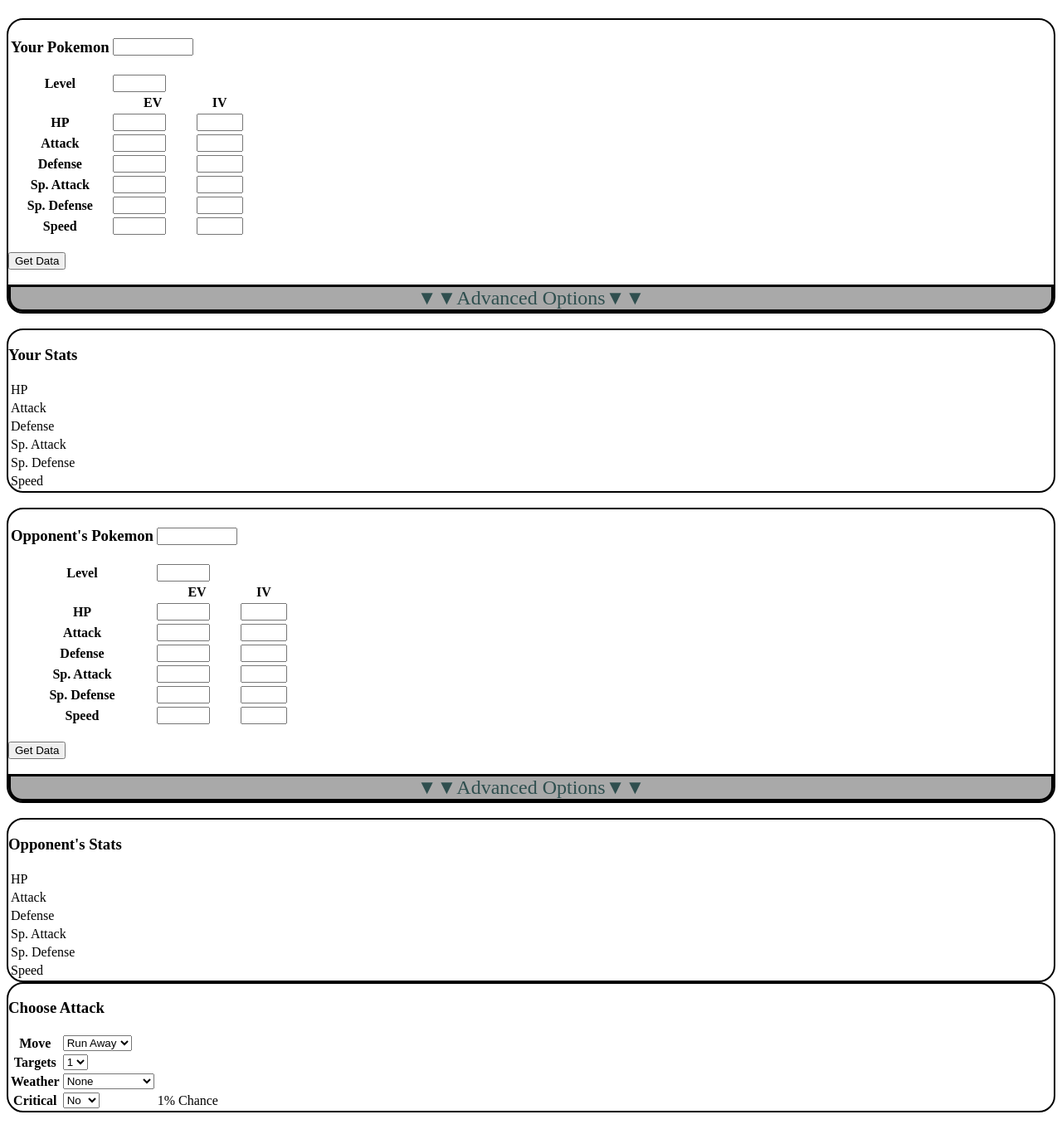
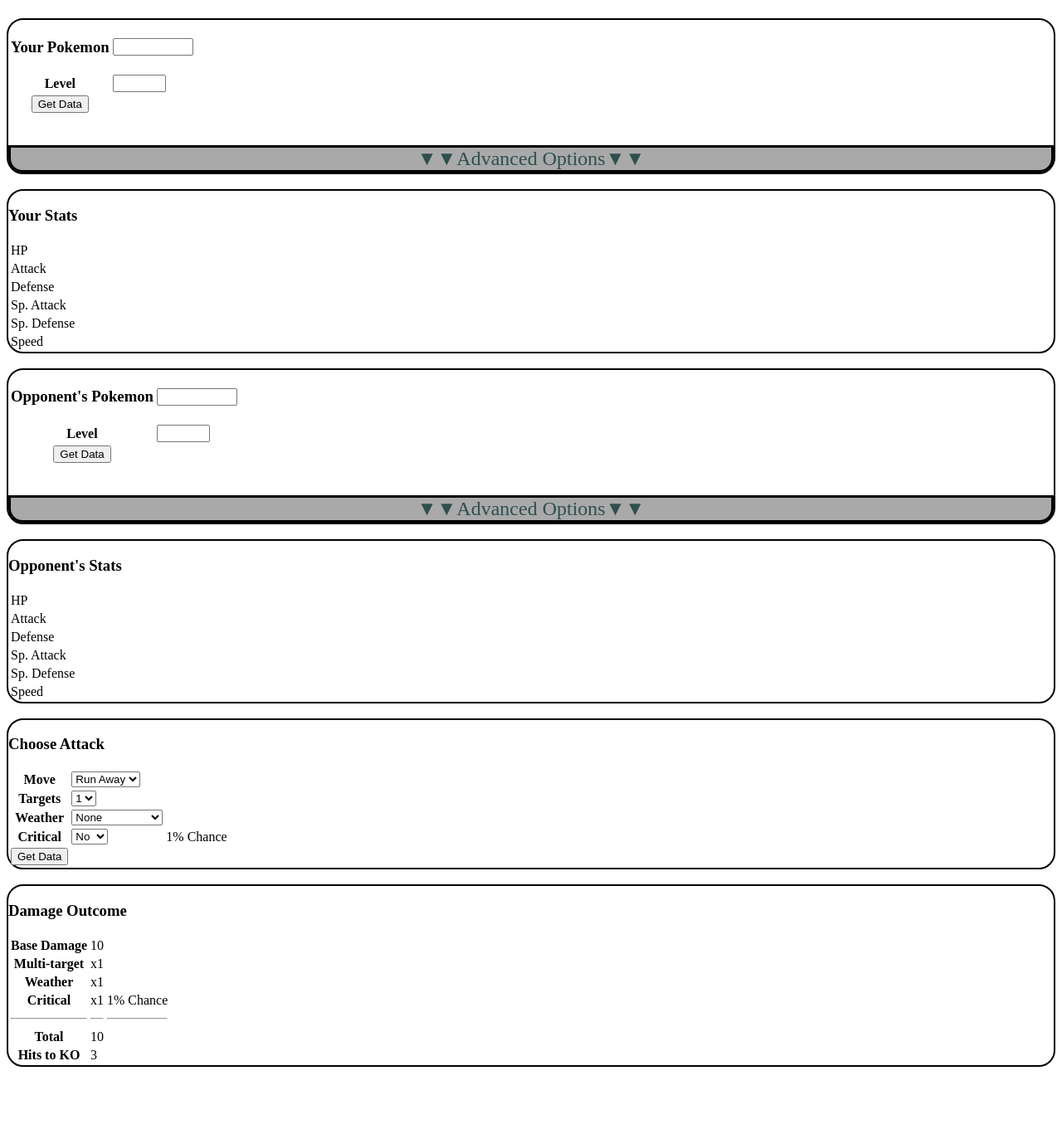
Before and after one commit to scotttolman/scotttolman.github.io, a PHP site: page /app/index.html in a window 1280 px wide. Shown: the part 58-1425 px from the top of the page at 83% size. After the commit the page ends 1344 px from the top, so only its background shows below. Run offline with PHP 8.4, Linux system fonts and the light colour scheme.

Commit message:
progress save

```diff
--- a/app/index.html
+++ b/app/index.html
@@ -8,7 +8,7 @@
     <link rel="stylesheet" type="text/css" media="screen" href="main.css" />
     <script src="main.js"></script>
 </head>
-<body>
+<body onload="initialize()">
     <div class="header">
         <h1>Pokemon Stat and Damage Calculator</h1>
     </div>
@@ -24,46 +24,48 @@
                 <td><input type="number" name="yLevel" id="yLevel" min="1" max="100"></td>
                 <td></td>
             </tr>
-            <tr>
+            <tr class="yAdv">
                 <td></td>
                 <th>EV</th>
                 <th>IV</th>
             </tr>
-            <tr>
+            </tr>
+            <tr class="yAdv">
                 <th>HP</th>
-                <td><input type="number" name="yHPEV" id="yHPEV" min="0" max="252"></td>
-                <td><input type="number" name="yHPIV" id="yHPIV" min="0" max="31"></td>
+                <td><input type="number" name="yHPEV" id="yHPEV" min="0" max="252" value="0"></td>
+                <td><input type="number" name="yHPIV" id="yHPIV" min="0" max="31" value="15"></td>
+            </tr>
+            <tr class="yAdv">
+                <th>Attack</th>
+                <td><input type="number" name="yAttackEV" id="yAttackEV" min="0" max="252" value="0"></td>
+                <td><input type="number" name="yAttackIV" id="yAttackIV" min="0" max="31" value="15"></td>
+            </tr>
+            <tr class="yAdv">
+                <th>Defense</th>
+                <td><input type="number" name="yDefenseEV" id="yDefenseEV" min="0" max="252" value="0"></td>
+                <td><input type="number" name="yDefenseIV" id="yDefenseIV" min="0" max="31" value="15"></td>
+            </tr>
+            <tr class="yAdv">
+                <th>Sp. Attack</th>
+                <td><input type="number" name="yS_AttackEV" id="yS_AttackEV" min="0" max="252" value="0"></td>
+                <td><input type="number" name="yS_AttackIV" id="yS_AttackIV" min="0" max="31" value="15"></td>
+            </tr>
+            <tr class="yAdv">
+                <th>Sp. Defense</th>
+                <td><input type="number" name="yS_DefenseEV" id="yS_DefenseEV" min="0" max="252" value="0"></td>
+                <td><input type="number" name="yS_DefenseIV" id="yS_DefenseIV" min="0" max="31" value="15"></td>
+            </tr>
+            <tr class="yAdv">
+                <th>Speed</th>
+                <td><input type="number" name="ySpeedEV" id="ySpeedEV" min="0" max="252" value="0"></td>
+                <td><input type="number" name="ySpeedIV" id="ySpeedIV" min="0" max="31" value="15"></td>
             </tr>
             <tr>
-                <th>Attack</th>
-                <td><input type="number" name="yAttackEV" id="yAttackEV" min="0" max="252"></td>
-                <td><input type="number" name="yAttackIV" id="yAttackIV" min="0" max="31"></td>
-            </tr>
-            <tr>
-                <th>Defense</th>
-                <td><input type="number" name="yDefenseEV" id="yDefenseEV" min="0" max="252"></td>
-                <td><input type="number" name="yDefenseIV" id="yDefenseIV" min="0" max="31"></td>
-            </tr>
-            <tr>
-                <th>Sp. Attack</th>
-                <td><input type="number" name="yS_AttackEV" id="yS_AttackEV" min="0" max="252"></td>
-                <td><input type="number" name="yS_AttackIV" id="yS_AttackIV" min="0" max="31"></td>
-            </tr>
-            <tr>
-                <th>Sp. Defense</th>
-                <td><input type="number" name="yS_DefenseEV" id="yS_DefenseEV" min="0" max="252"></td>
-                <td><input type="number" name="yS_DefenseIV" id="yS_DefenseIV" min="0" max="31"></td>
-            </tr>
-            <tr>
-                <th>Speed</th>
-                <td><input type="number" name="ySpeedEV" id="ySpeedEV" min="0" max="252"></td>
-                <td><input type="number" name="ySpeedIV" id="ySpeedIV" min="0" max="31"></td>
+                <th><button id="yData" onclick="getData('https://pokeapi.co/api/v2/pokemon/' + yourPokemon.value + '/', 'y', 'pokemon')">Get Data</button></th>
             </tr>
         </table>
-        <br>
-        <button id="yData">Get Data</button>
         <br><br>
-        <div class="advOpt">
+        <div class="advOpt" id="yAdvOpt">
             <span>&#9660&#9660Advanced Options&#9660&#9660</span>
         </div>
     </div>
@@ -111,46 +113,47 @@
                 <td><input type="number" name="oLevel" id="oLevel" min="1" max="100"></td>
                 <td></td>
             </tr>
-            <tr>
+            <tr class="oAdv">
                 <td></td>
                 <th>EV</th>
                 <th>IV</th>
             </tr>
-            <tr>
+            <tr class="oAdv">
                 <th>HP</th>
-                <td><input type="number" name="oHPEV" id="oHPEV" min="0" max="252"></td>
-                <td><input type="number" name="oHPIV" id="oHPIV" min="0" max="31"></td>
+                <td><input type="number" name="oHPEV" id="oHPEV" min="0" max="252" value="0"></td>
+                <td><input type="number" name="oHPIV" id="oHPIV" min="0" max="31" value="15"></td>
+            </tr>
+            <tr class="oAdv">
+                <th>Attack</th>
+                <td><input type="number" name="oAttackEV" id="oAttackEV" min="0" max="252" value="0"></td>
+                <td><input type="number" name="oAttackIV" id="oAttackIV" min="0" max="31" value="15"></td>
+            </tr>
+            <tr class="oAdv">
+                <th>Defense</th>
+                <td><input type="number" name="oDefenseEV" id="oDefenseEV" min="0" max="252" value="0"></td>
+                <td><input type="number" name="oDefenseIV" id="oDefenseIV" min="0" max="31" value="15"></td>
+            </tr>
+            <tr class="oAdv">
+                <th>Sp. Attack</th>
+                <td><input type="number" name="oS_AttackEV" id="oS_AttackEV" min="0" max="252" value="0"></td>
+                <td><input type="number" name="oS_AttackIV" id="oS_AttackIV" min="0" max="31" value="15"></td>
+            </tr>
+            <tr class="oAdv">
+                <th>Sp. Defense</th>
+                <td><input type="number" name="oS_DefenseEV" id="oS_DefenseEV" min="0" max="252" value="0"></td>
+                <td><input type="number" name="oS_DefenseIV" id="oS_DefenseIV" min="0" max="31" value="15"></td>
+            </tr>
+            <tr class="oAdv">
+                <th>Speed</th>
+                <td><input type="number" name="oSpeedEV" id="oSpeedEV" min="0" max="252" value="0"></td>
+                <td><input type="number" name="oSpeedIV" id="oSpeedIV" min="0" max="31" value="15"></td>
             </tr>
             <tr>
-                <th>Attack</th>
-                <td><input type="number" name="oAttackEV" id="oAttackEV" min="0" max="252"></td>
-                <td><input type="number" name="oAttackIV" id="oAttackIV" min="0" max="31"></td>
-            </tr>
-            <tr>
-                <th>Defense</th>
-                <td><input type="number" name="oDefenseEV" id="oDefenseEV" min="0" max="252"></td>
-                <td><input type="number" name="oDefenseIV" id="oDefenseIV" min="0" max="31"></td>
-            </tr>
-            <tr>
-                <th>Sp. Attack</th>
-                <td><input type="number" name="oS_AttackEV" id="oS_AttackEV" min="0" max="252"></td>
-                <td><input type="number" name="oS_AttackIV" id="oS_AttackIV" min="0" max="31"></td>
-            </tr>
-            <tr>
-                <th>Sp. Defense</th>
-                <td><input type="number" name="oS_DefenseEV" id="oS_DefenseEV" min="0" max="252"></td>
-                <td><input type="number" name="oS_DefenseIV" id="oS_DefenseIV" min="0" max="31"></td>
-            </tr>
-            <tr>
-                <th>Speed</th>
-                <td><input type="number" name="oSpeedEV" id="oSpeedEV" min="0" max="252"></td>
-                <td><input type="number" name="oSpeedIV" id="oSpeedIV" min="0" max="31"></td>
+                <th><button id="oData" onclick="getData('pokemon/' + yourPokemon.value, 'o', 'pokemon')">Get Data</button></th>
             </tr>
         </table>
-        <br>
-        <button id="oData">Get Data</button>
         <br><br>
-        <div class="advOpt">
+        <div class="advOpt" id="oAdvOpt">
             <span>&#9660&#9660Advanced Options&#9660&#9660</span>
         </div>
     </div>
@@ -185,6 +188,7 @@
             </tr>
         </table>
     </div>
+    <br>
     <!--*********************** Choose move and factors *************************-->
     <div id="moveAndFactors" class="brdr">
         <h3>Choose Attack</h3>
@@ -226,6 +230,46 @@
                 </td>
                 <td><span id="critChance">1</span>% Chance</td>
             </tr>
+            <tr>
+                <th><button id="moveData" onclick="getURL(moves.value)">Get Data</button></th>
+            </tr>
         </table>
     </div>
     <br>
+    <!--*********************** OUTCOME *************************-->
+    <div id="outcome" class="brdr">
+        <h3>Damage Outcome</h3>
+        <table>
+            <tr>
+                <th>Base Damage</th>
+                <td><span>10</span></td>
+            </tr>
+            <tr>
+                <th>Multi-target</th>
+                <td>x<span>1</span></td>
+            </tr>
+            <tr>
+                <th>Weather</th>
+                <td>x<span>1</span></td>
+            </tr>
+            <tr>
+                <th>Critical</th>
+                <td>x<span>1</span></td>
+                <td><span id="critChance">1</span>% Chance</td>
+            </tr>
+            <tr>
+                <th><strong><hr></strong></th>
+                <th><strong><hr></strong></th>
+                <th><strong><hr></strong></th>
+            </tr>
+            <tr>
+                <th><strong>Total</strong></th>
+                <td><span>10</span></td>
+            </tr>
+            <tr>
+                <th>Hits to KO</th>
+                <td><span>3</span></td>
+            </tr>
+        </table>
+    </div>
+    <br>
--- a/app/main.css
+++ b/app/main.css
@@ -11,4 +11,22 @@
     text-align: center;
     font-size: 1.5em;
     border: 3px solid black;
+    cursor: pointer;
+    transition: 500ms;
 }
+
+.advOpt:hover {
+    background-color: yellow;
+}
+
+.yAdv {
+    display: none;
+}
+
+#yAdv {
+    display: none;
+}
+
+.oAdv {
+    display: none;
+}
--- a/app/main.js
+++ b/app/main.js
@@ -0,0 +1,112 @@
+var yPoke;
+var oPoke;
+
+function initialize() {
+    document.getElementById("yAdvOpt").addEventListener("click", yExpand);
+    document.getElementById("oAdvOpt").addEventListener("click", oExpand);
+}
+
+function yExpand() {
+    var rows = document.getElementsByClassName("yAdv");
+    for (var i = 0; i < rows.length; i++) {
+        if (rows[i].style.display != "table-row") {
+            rows[i].style.display = "table-row"
+        }
+        else {
+            rows[i].style.display = "none"
+        }
+    }
+}
+
+function oExpand() {
+    var rows = document.getElementsByClassName("oAdv");
+    for (var i = 0; i < rows.length; i++) {
+        if (rows[i].style.display != "table-row") {
+            rows[i].style.display = "table-row"
+        }
+        else {
+            rows[i].style.display = "none"
+        }
+    }
+}
+
+function getData(url, who, what) {
+    var xhr = new XMLHttpRequest();
+    xhr.open('GET', url, true);
+    xhr.setRequestHeader('Content-type', 'application/json');
+    xhr.onreadystatechange = function() {
+        if (this.readyState == 4 && this.status == 200) {
+            handleJSON(JSON.parse(this.response));
+
+        }
+      };
+    xhr.send();
+}
+2
+function handleJSON(data) {
+    if (data.power) {
+        calcDamage(data);
+    }
+    else {
+        calcStats(data)
+    }
+}
+
+function calcStats(data) {
+    var lvl = parseInt(document.getElementById("yLevel").value);
+
+    var HP_Base = data.stats[5].base_stat;
+    var Attack_Base = data.stats[4].base_stat;
+    var Defense_Base = data.stats[3].base_stat;
+    var S_Attack_Base = data.stats[2].base_stat;
+    var S_Defense_Base = data.stats[1].base_stat;
+    var Speed_Base = data.stats[0].base_stat;
+
+    var HP_IV = parseInt(document.getElementById("yHPIV").value);
+    var Attack_IV = parseInt(document.getElementById("yAttackIV").value);
+    var Defense_IV = parseInt(document.getElementById("yDefenseIV").value);
+    var S_Attack_IV = parseInt(document.getElementById("yS_AttackIV").value);
+    var S_Defense_IV = parseInt(document.getElementById("yS_DefenseIV").value);
+    var Speed_IV = parseInt(document.getElementById("ySpeedIV").value);
+
+    var HP_EV = parseInt(document.getElementById("yHPEV").value);
+    var Attack_EV = parseInt(document.getElementById("yAttackEV").value);
+    var Defense_EV = parseInt(document.getElementById("yDefenseEV").value);
+    var S_Attack_EV = parseInt(document.getElementById("yS_AttackEV").value);
+    var S_Defense_EV = parseInt(document.getElementById("yS_DefenseEV").value);
+    var Speed_EV = parseInt(document.getElementById("ySpeedEV").value);
+
+    var HP = ((((2 * HP_Base) + HP_IV + (HP_EV / 4)) * lvl) / 100) + lvl + 10;
+    var Attack = ((((2 * Attack_Base) + Attack_IV + (Attack_EV / 4)) * lvl) / 100) + 5;
+    var Defense = ((((2 * Defense_Base) + Defense_IV + (Defense_EV / 4)) * lvl) / 100) + 5;
+    var S_Attack = ((((2 * S_Attack_Base) + S_Attack_IV + (S_Attack_EV / 4)) * lvl) / 100) + 5;
+    var S_Defense = ((((2 * S_Defense_Base) + S_Defense_IV + (S_Defense_EV / 4)) * lvl) / 100) + 5;
+    var Speed = ((((2 * Speed_Base) + Speed_IV + (Speed_EV / 4)) * lvl) / 100) + 5;
+
+
+    document.getElementById("yHPBar").innerHTML = Math.floor(HP);
+    document.getElementById("yAttackBar").innerHTML = Math.floor(Attack);
+    document.getElementById("yDefenseBar").innerHTML = Math.floor(Defense);
+    document.getElementById("yS_AttackBar").innerHTML = Math.floor(S_Attack);
+    document.getElementById("yS_DefenseBar").innerHTML = Math.floor(S_Defense);
+    document.getElementById("ySpeedBar").innerHTML = Math.floor(Speed);
+}
+
+function calcDamage(data) {
+
+}
+
+function getURL(pick) {
+    var url;
+    var m = yPoke.moves;
+    for (var i = 0; i < moves.length; i++) {
+        if (m[i].move.name == pick) {
+            url = m[i].move.url;
+            break;
+        }
+    }
+    if(url == undefined) {
+        console.log("move not found");
+    }
+    getData(url, 'y', 'move')
+}
```
